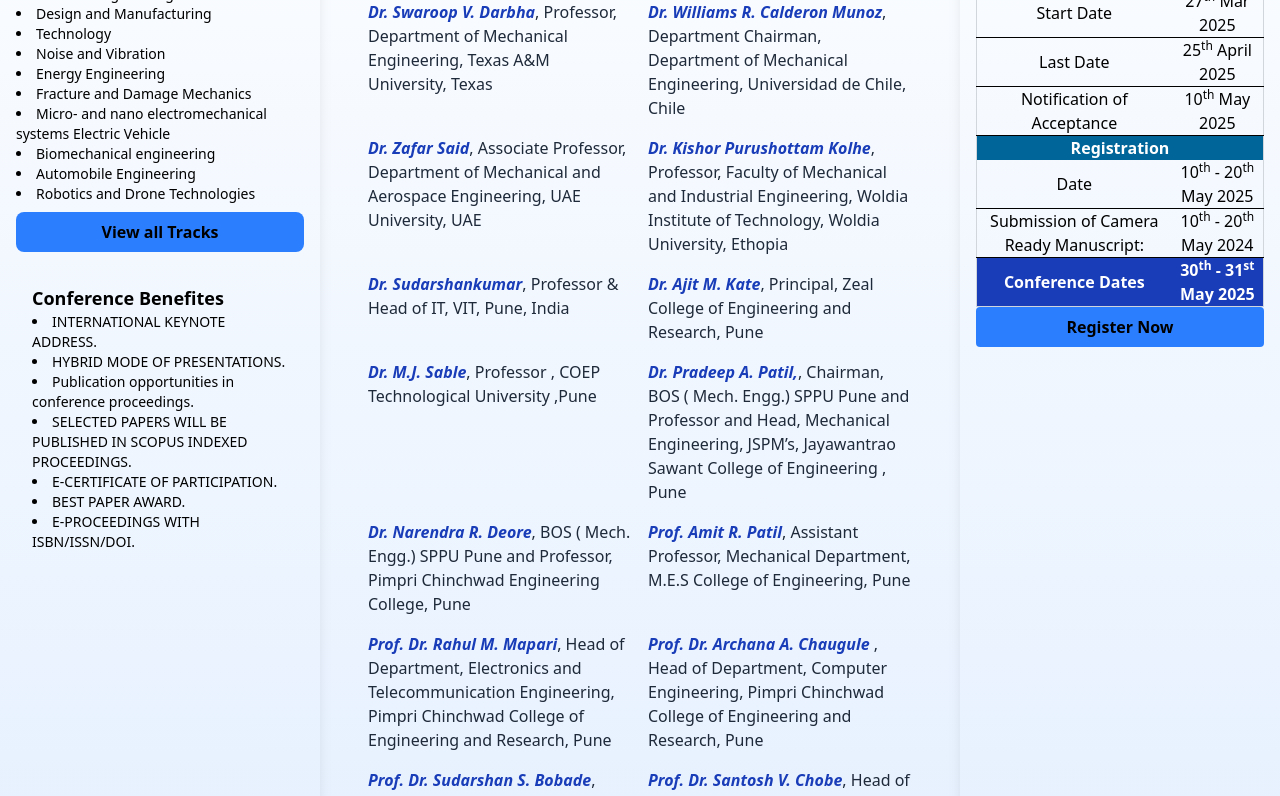
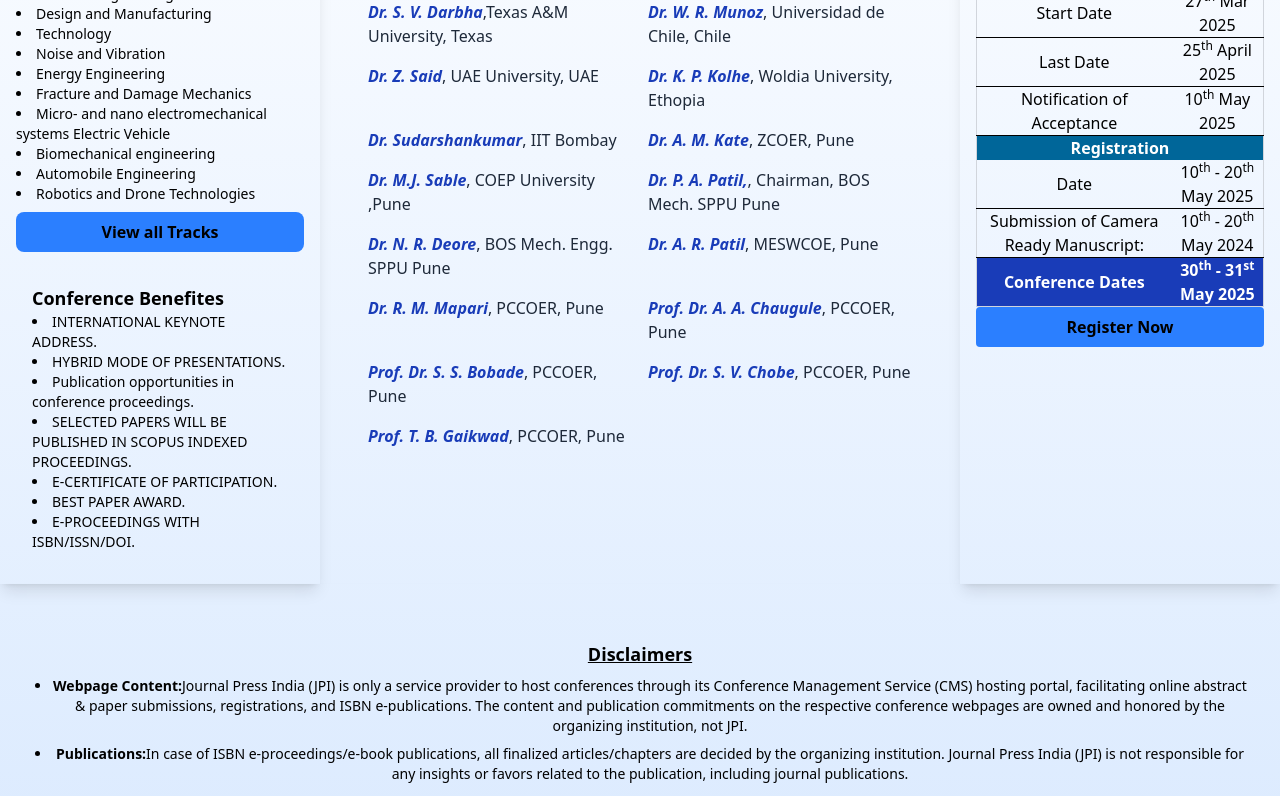
Before and after one commit to JangidVish/icsmed, a Next.js app: page /review in a window 1280 px wide. Shown: the part 300-1096 px from the top of the page. Built offline with nearby package versions, Linux system fonts and the light colour scheme.

Commit message:
Update page.js

```diff
--- a/src/app/review/page.js
+++ b/src/app/review/page.js
@@ -6,109 +6,23 @@ const AdvisoryCommittee = () => {
       <h2 className="text-2xl font-medium mb-4">Advisory Committee</h2>
 
       <div className="grid grid-cols-1 md:grid-cols-2 gap-4 text-gray-800 mt-2">
-        <p>
-          <span className="font-semibold italic text-blue-800">
-            Dr. Swaroop V. Darbha
-          </span>
-          , Professor, Department of Mechanical Engineering, Texas A&M
-          University, Texas
-        </p>
-        <p>
-          <span className="font-semibold italic text-blue-800">
-            Dr. Williams R. Calderon Munoz
-          </span>
-          , Department Chairman, Department of Mechanical Engineering,
-          Universidad de Chile, Chile
-        </p>
-        <p>
-          <span className="font-semibold italic text-blue-800">
-            Dr. Zafar Said
-          </span>
-          , Associate Professor, Department of Mechanical and Aerospace
-          Engineering, UAE University, UAE
-        </p>
-        <p>
-          <span className="font-semibold italic text-blue-800">
-            Dr. Kishor Purushottam Kolhe
-          </span>
-          , Professor, Faculty of Mechanical and Industrial Engineering, Woldia
-          Institute of Technology, Woldia University, Ethopia
-        </p>
-        <p>
-          <span className="font-semibold italic text-blue-800">
-            Dr. Sudarshankumar
-          </span>
-          , Professor & Head of IT, VIT, Pune, India
-        </p>
-        <p>
-          <span className="font-semibold italic text-blue-800">
-            Dr. Ajit M. Kate
-          </span>
-          , Principal, Zeal College of Engineering and Research, Pune
-        </p>
-        <p>
-          <span className="font-semibold italic text-blue-800">
-            Dr. M.J. Sable
-          </span>
-          , Professor , COEP Technological University ,Pune
-        </p>
-        <p>
-          <span className="font-semibold italic text-blue-800">
-            Dr. Pradeep A. Patil,
-          </span>
-          , Chairman, BOS ( Mech. Engg.) SPPU Pune and Professor and Head,
-          Mechanical Engineering, JSPM’s, Jayawantrao Sawant College of
-          Engineering , Pune
-        </p>
-        <p>
-          <span className="font-semibold italic text-blue-800">
-            Dr. Narendra R. Deore
-          </span>
-          , BOS ( Mech. Engg.) SPPU Pune and Professor, Pimpri Chinchwad
-          Engineering College, Pune
-        </p>
-        <p>
-          <span className="font-semibold italic text-blue-800">
-            Prof. Amit R. Patil
-          </span>
-          , Assistant Professor, Mechanical Department, M.E.S College of
-          Engineering, Pune
-        </p>
-        <p>
-          <span className="font-semibold italic text-blue-800">
-            Prof. Dr. Rahul M. Mapari
-          </span>
-          , Head of Department, Electronics and Telecommunication Engineering,
-          Pimpri Chinchwad College of Engineering and Research, Pune
-        </p>
-        <p>
-          <span className="font-semibold italic text-blue-800">
-            Prof. Dr. Archana A. Chaugule
-          </span>{" "}
-          , Head of Department, Computer Engineering, Pimpri Chinchwad College
-          of Engineering and Research, Pune
-        </p>
-        <p>
-          <span className="font-semibold italic text-blue-800">
-            Prof. Dr. Sudarshan S. Bobade
-          </span>
-          , Head of Department, Civil Engineering, Pimpri Chinchwad College of
-          Engineering and Research, Pune
-        </p>
-        <p>
-          <span className="font-semibold italic text-blue-800">
-            Prof. Dr. Santosh V. Chobe
-          </span>
-          , Head of Department, Information Technology Engineering, Pimpri
-          Chinchwad College of Engineering and Research, Pune
-        </p>
-        <p>
-          <span className="font-semibold italic text-blue-800">
-            Prof. Tushar B. Gaikwad
-          </span>
-          , Head of Department, First Year Engineering, Pimpri Chinchwad College
-          of Engineering and Research, Pune
-        </p>
+
+        <p><span className="font-semibold italic text-blue-800">Dr. S. V. Darbha</span>,Texas A&M University, Texas</p>
+        <p><span className="font-semibold italic text-blue-800">Dr. W. R. Munoz</span>, Universidad de Chile, Chile</p>
+        <p><span className="font-semibold italic text-blue-800">Dr. Z. Said</span>, UAE University, UAE</p>
+        <p><span className="font-semibold italic text-blue-800">Dr. K. P. Kolhe</span>, Woldia University, Ethopia</p>
+        <p><span className="font-semibold italic text-blue-800">Dr. Sudarshankumar</span>, IIT Bombay</p>
+        <p><span className="font-semibold italic text-blue-800">Dr. A. M. Kate</span>, ZCOER, Pune</p>
+        <p><span className="font-semibold italic text-blue-800">Dr. M.J. Sable</span>, COEP University ,Pune</p>
+        <p><span className="font-semibold italic text-blue-800">Dr. P. A. Patil,</span>, Chairman, BOS Mech. SPPU Pune</p>
+        <p><span className="font-semibold italic text-blue-800">Dr. N. R. Deore</span>, BOS Mech. Engg. SPPU Pune</p>
+        <p><span className="font-semibold italic text-blue-800">Dr. A. R. Patil</span>, MESWCOE, Pune</p>
+        <p><span className="font-semibold italic text-blue-800">Dr. R. M. Mapari</span>, PCCOER, Pune</p>
+        <p><span className="font-semibold italic text-blue-800">Prof. Dr. A. A. Chaugule</span>, PCCOER, Pune</p>
+        <p><span className="font-semibold italic text-blue-800">Prof. Dr. S. S. Bobade</span>, PCCOER, Pune</p>
+        <p><span className="font-semibold italic text-blue-800">Prof. Dr. S. V. Chobe</span>, PCCOER, Pune</p>
+        <p><span className="font-semibold italic text-blue-800">Prof. T. B. Gaikwad</span>, PCCOER, Pune</p>
+
       </div>
     </div>
   );
```
